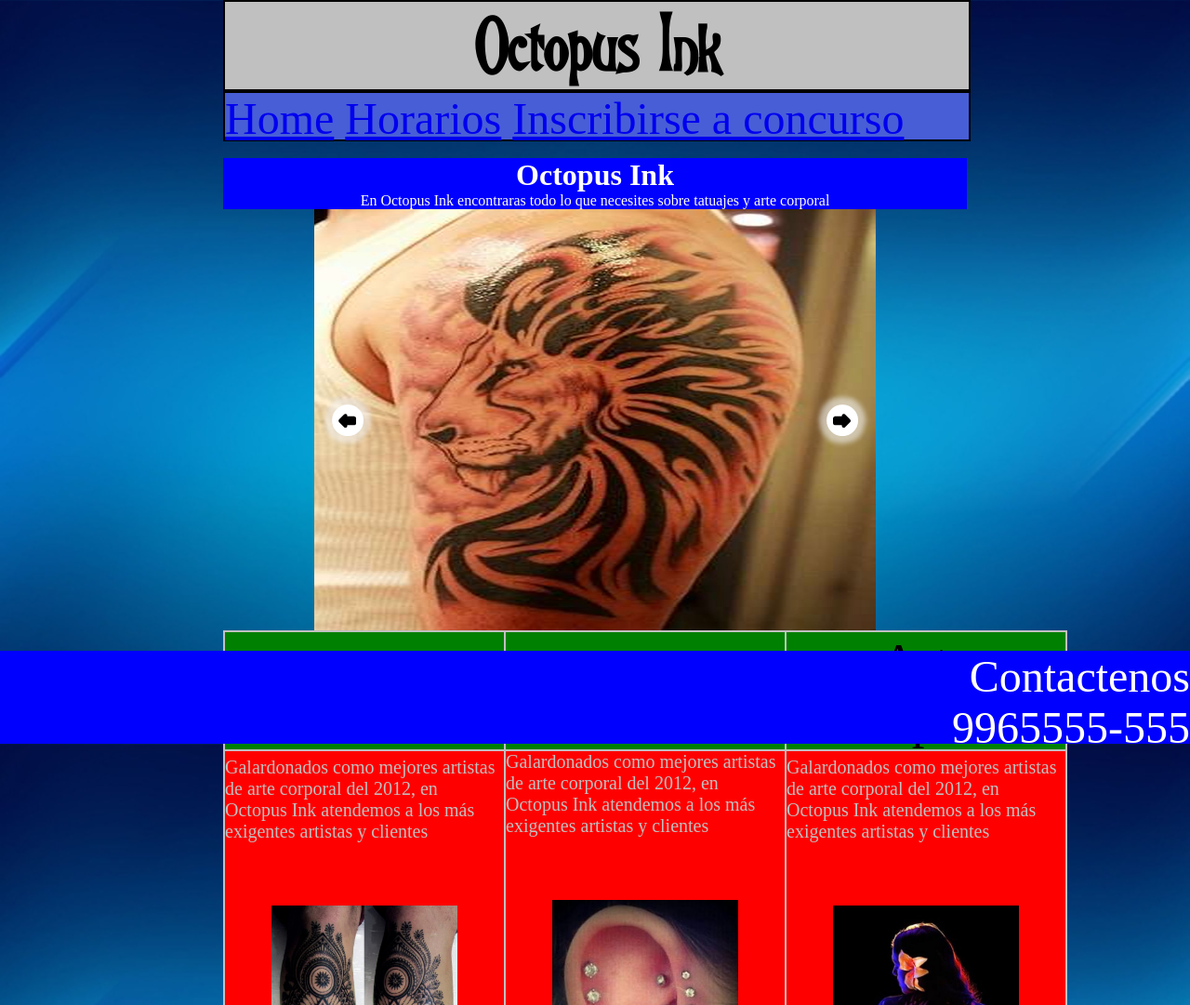
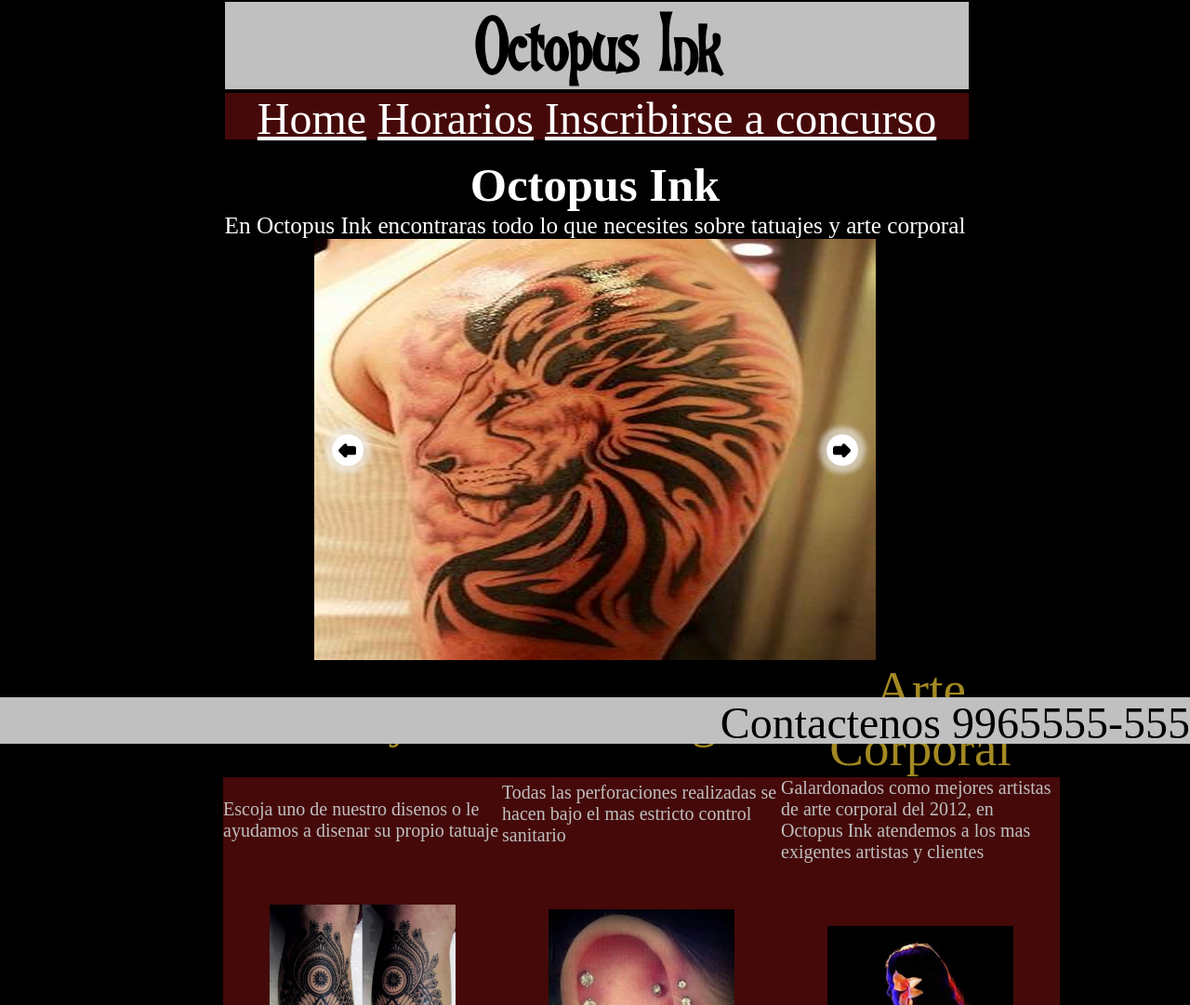
Before and after one commit to Lockrdr/TattooWeb, a plain HTML site: page index.html in a window 1280 px wide. Shown: the top 1081 px of the page at 93% size. Drawn offline with Linux system fonts and the light colour scheme.

Commit message:
Final style change

```diff
--- a/css/cssstyles.css
+++ b/css/cssstyles.css
@@ -9,7 +9,12 @@
 }
 
 body{
+	/*
 	background: url(../img/bg.jpg) no-repeat center center fixed;
+*/
+
+
+	background-color: black;
   -webkit-background-size: cover;
   -moz-background-size: cover;
   -o-background-size: cover;
@@ -70,22 +75,19 @@ body{
 }
 
 
-body{
-
-  background-color: white
-}
-
+/*
 #ContenedorExterior{
   border:3px solid black;
   width:100%;
   height:660;
   background-color:#162EAE;
   margin: 0 auto;
-}
+}*/
 #TituloPrincipal{
   text-align: center;
    font-size: 250%;
    width:100%;
+
 
 
 
@@ -113,8 +115,8 @@ border:2px solid black;
 border:2px solid black;
 width: 100%;
 height: 50px;
-text-align: left;
-background-color:#485ED7;
+text-align: center;
+background-color:#450909; /*red wine*/
 
 font-size: 300%;
 
@@ -127,16 +129,16 @@ font-size: 300%;
    font-size:20px
 }
 #footer{
-background-color:blue;
+background-color:silver;
  position:fixed;
    bottom:0;
    text-align: right;
-   color:white;
+   color:black;
    font-size: 300%;
 background-attachment: scroll;
 width: 100%;
  background-position: 0% 0%;
-height: 100px;
+height: 50px;
 bottom: 0pt;
 left: 0pt;
 }
@@ -149,10 +151,11 @@ left: 0pt;
 }
 #contenedorIntroduccion
 {
-	background-color:blue;
+	background-color:black;
 text-align: center;
 	color: white;
 	float: center;
+	font-size: 158%;
 
 
 }
@@ -162,9 +165,11 @@ text-align: center;
 	height: 400px;
 	width: 100%;
 	background-color: silver;
+	border-collapse: collapse;
+  border-width: 0px;
 	}
 .columnaEjemplo{
-	background-color: red;
+	background-color: #450909;
 	height: 100%;
 	width:250px;
 }
@@ -182,9 +187,11 @@ text-align: center;
 
 .tituloEjemplo{
 	text-align: center;
-	background-color: green;
+	background-color: black;
 	width:250px;
-	font-size: 55px
+	font-size: 55px;
+	color: #A38922 ; /*mostaza*/
+	border: none;
 
 
 }
@@ -207,7 +214,7 @@ text-align: center;
 .informacionConcurso
 {
 	font-size: 35px;
-	color: lightblue;
+	color: white;
 	text-align: center;
 
 }
@@ -224,11 +231,12 @@ text-align: center;
 {
 	width: 500px;
 	padding: 10px;
-	background-color: lightblue;
+	background-color: #450909;
 }
 
 .informacionFormulario{
 	border: 1px solid black;
+	color:white;
 
 }
 
@@ -247,7 +255,7 @@ display: none
 #contenedorDatosHorario, #botonHorario {
     padding: 5px;
     text-align: center;
-    background-color: lightblue;
+    background-color: #A38922;
     border: solid 1px #000033;
     font-size: 200%;
 }
@@ -255,3 +263,28 @@ display: none
 ul {
    list-style-position: inside;
 }
+
+a:link {
+    color: white;
+}
+
+/* visited link */
+a:visited {
+    color: grey;
+}
+a:active {
+    color: #0000FF;
+}
+
+input
+{
+color: black;
+background: #fee3ad;
+border: 1px solid #781351;
+font-size: 115%;
+}
+
+.fieldsetPreferencia{
+
+	color: white;
+}
--- a/index.html
+++ b/index.html
@@ -132,7 +132,7 @@ $(window).load(function(){
 		</div>
 		</center>
 
-		<div class= "contenedorEjemplos">
+
 
 
 
@@ -144,21 +144,21 @@ $(window).load(function(){
 			  </tr>
 			  <tr>
 
-			    <td class="columnaEjemplo"><p class="parrafoEjemplo">Galardonados como mejores artistas de arte corporal del 2012, en Octopus Ink atendemos a los más exigentes artistas y clientes</p>
+			    <td class="columnaEjemplo"><p class="parrafoEjemplo">Escoja uno de nuestro disenos o le ayudamos a disenar su propio tatuaje</p>
 			    	<br>
 			    	<img class= "imagenEjemplo" src="img/tatuajeLeg.jpg"></img>
 
 			    </td>
 
 
-				 <td class="columnaEjemplo"><p class="parrafoEjemplo">Galardonados como mejores artistas de arte corporal del 2012, en Octopus Ink atendemos a los más exigentes artistas y clientes</p>
+				 <td class="columnaEjemplo"><p class="parrafoEjemplo">Todas las perforaciones realizadas se hacen bajo el mas estricto control sanitario </p>
 				    	<br>
 				    	<img class= "imagenEjemplo" src="img/piercing.jpg"></img>
 
 			    </td>
 
 
-			    <td class="columnaEjemplo"><p class="parrafoEjemplo">Galardonados como mejores artistas de arte corporal del 2012, en Octopus Ink atendemos a los más exigentes artistas y clientes</p>
+			    <td class="columnaEjemplo"><p class="parrafoEjemplo">Galardonados como mejores artistas de arte corporal del 2012, en Octopus Ink atendemos a los mas exigentes artistas y clientes</p>
 			    	<br>
 			    	<img class= "imagenEjemplo" src="img/arteCorporal.jpg"></img>
 
@@ -167,12 +167,10 @@ $(window).load(function(){
 		</table>
 
 
-		</div>
 
 		<div id = "footer">
 			<div id = "footer_contents">
 				Contactenos
-			<br>
 			9965555-555
 
 			</div>
```
Also changed, not shown: concursoFormulario.html (+2 -2 lines), horarios.html (+3 -3 lines), inscrito.html (+1 -1 lines).
